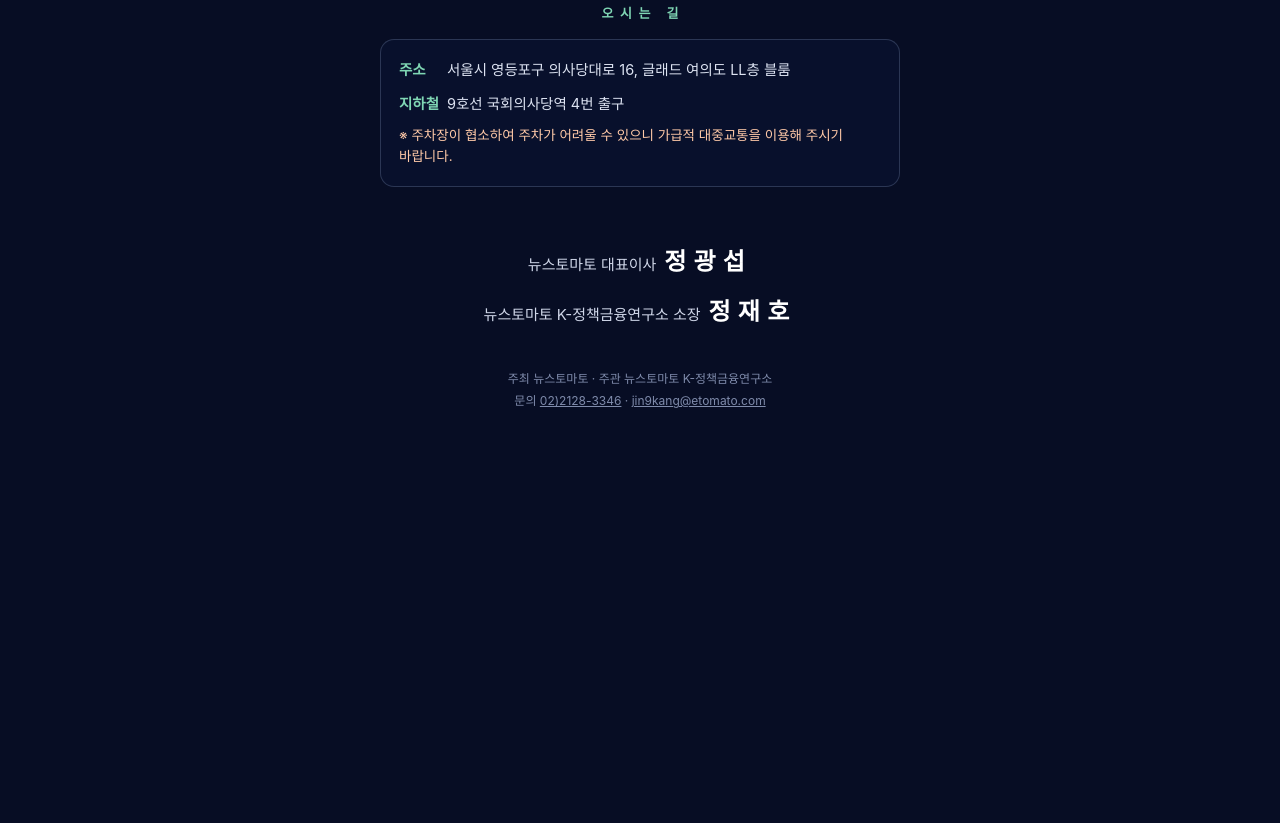
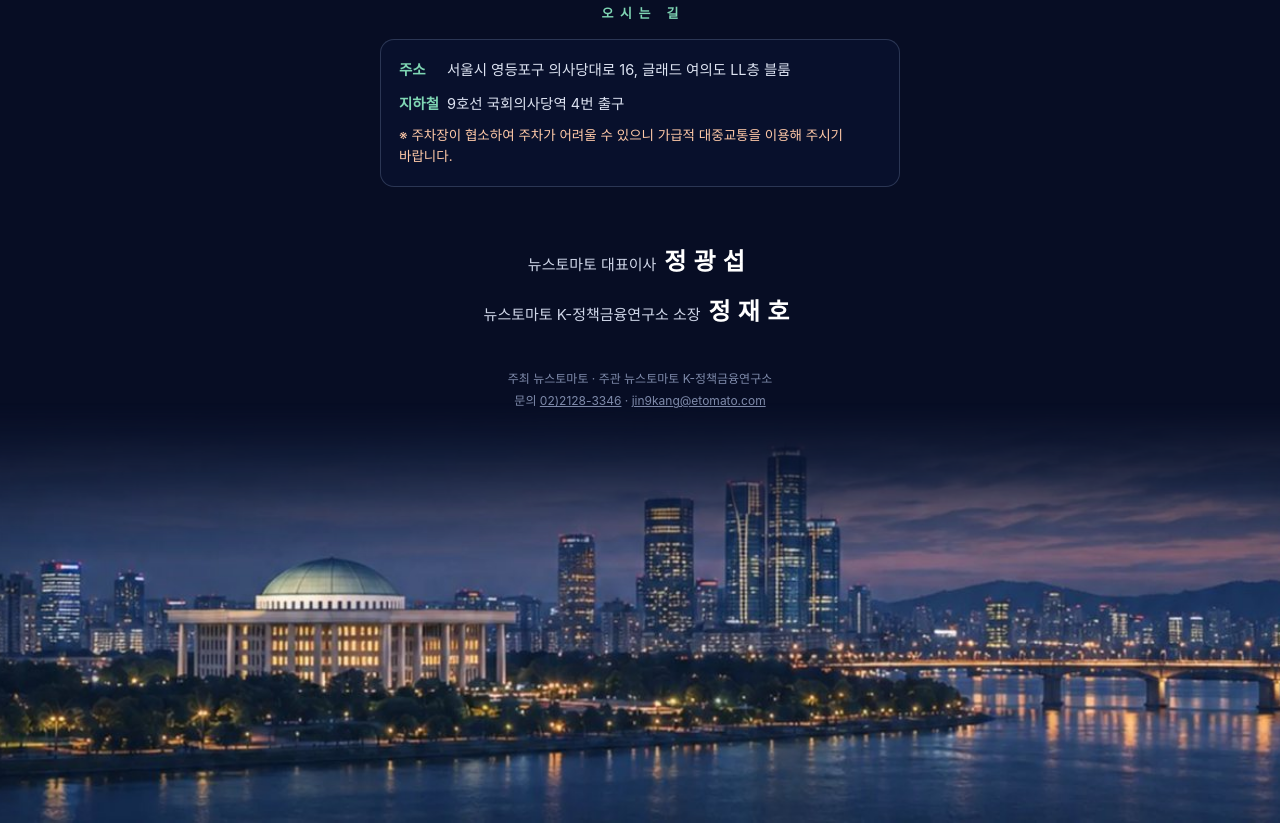
Before and after one commit to sjubin/invitation, a plain HTML site: page index.html in a window 1280 px wide. Shown: the part 1490-2313 px from the top of the page. Before the commit the page ends 1943 px from the top, so only its background shows below. Drawn offline with Linux system fonts and the light colour scheme; a web font is replaced by a local one.

Commit message:
Add Yeouido night skyline to bottom of invitation
Co-Authored-By: Claude Opus 5.5 <noreply@anthropic.com>

```diff
--- a/index.html
+++ b/index.html
@@ -40,7 +40,7 @@
   .blob.b{width:50vw;height:50vw;max-width:360px;max-height:360px;right:-16vw;bottom:-6vh;background:#2a4fc4;opacity:.5}
   canvas#stars{position:fixed;inset:0;width:100%;height:100%;z-index:0;pointer-events:none}
 
-  main{position:relative;z-index:1;max-width:560px;margin:0 auto;padding:56px 20px 40px;text-align:center}
+  main{position:relative;z-index:1;max-width:560px;margin:0 auto;padding:56px 20px 0;text-align:center}
   .fade{opacity:0;transform:translateY(14px);transition:opacity .9s ease, transform .9s ease}
   .fade.in{opacity:1;transform:none}
 
@@ -106,6 +106,10 @@
   footer a{color:inherit}
 
   @media (max-width:360px){ .info{grid-template-columns:1fr} .info>div+div{border-left:0;border-top:1px solid var(--line)} }
+  .city{position:relative;z-index:1;margin-top:-10px;height:clamp(220px,62vw,420px);overflow:hidden;
+    -webkit-mask-image:linear-gradient(to bottom,transparent 0%,#000 38%);mask-image:linear-gradient(to bottom,transparent 0%,#000 38%)}
+  .city img{display:block;width:100%;height:100%;object-fit:cover;object-position:32% 60%}
+  .blob.b{display:none}
   @media (prefers-reduced-motion:reduce){ .fade{opacity:1;transform:none;transition:none} }
 </style>
 </head>
@@ -227,6 +231,7 @@
     문의 <a href="tel:0221283346">02)2128-3346</a> · <a href="mailto:jin9kang@etomato.com">jin9kang@etomato.com</a>
   </footer>
 </main>
+<div class="city" aria-hidden="true"><img src="skyline.jpg" alt="" loading="lazy"></div>
 
 <script>
 // 별 배경
```
Also changed, not shown: skyline.jpg (added).
